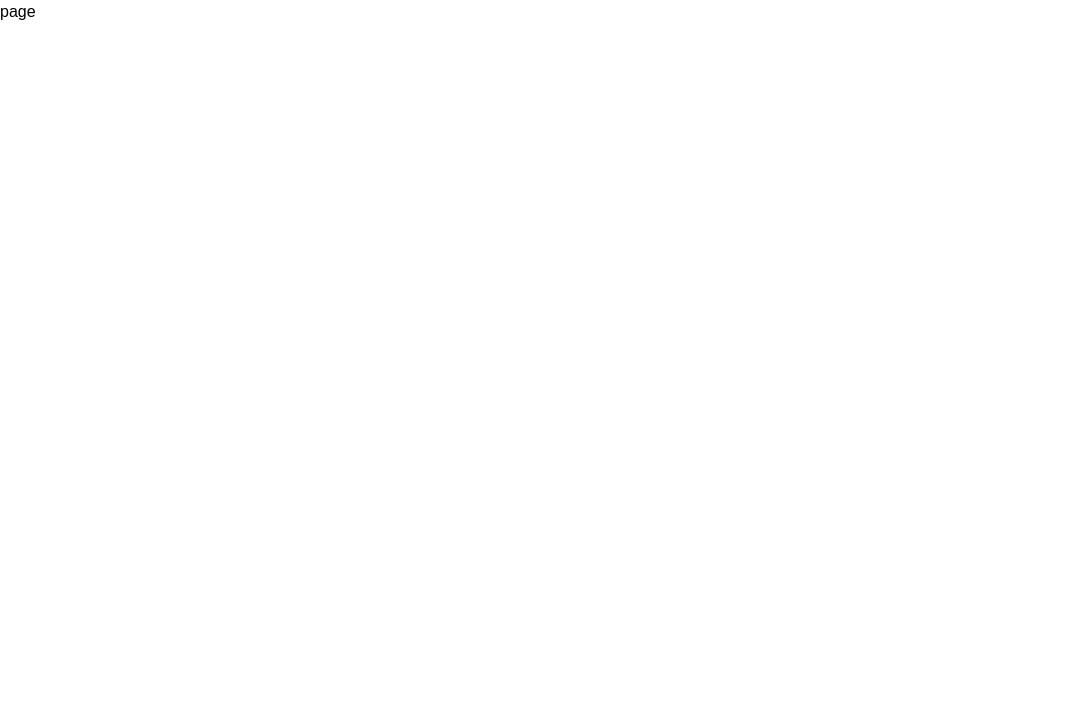
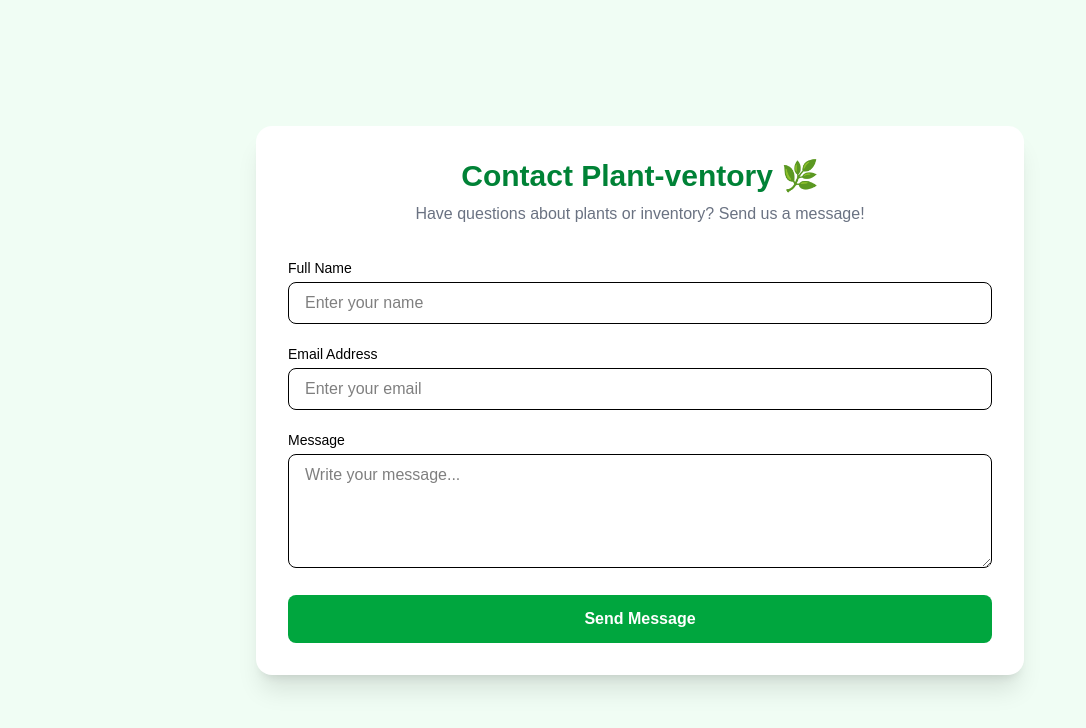
Before and after one commit to yasarahasini/plant-ventory, a Next.js app in the folder frontend/: page /contact in a window 1280 px wide. Shown: the top 728 px of the page, without its empty margins (0-1086 px from the left). Built offline with nearby package versions, Linux system fonts and the light colour scheme.

Commit message:
create contact page

```diff
--- a/frontend/app/(user)/contact/page.tsx
+++ b/frontend/app/(user)/contact/page.tsx
@@ -1,9 +1,65 @@
-import React from 'react'
+import React from "react";
 
-const page = () => {
+const Page: React.FC = () => {
   return (
-    <div>page</div>
-  )
-}
+    <div className="min-h-screen bg-green-50 flex items-center justify-center px-4 py-10">
+      <div className="w-full max-w-3xl bg-white shadow-xl rounded-2xl p-8">
 
-export default page
+        <h1 className="text-3xl font-bold text-center text-green-700 mb-2">
+          Contact Plant-ventory 🌿
+        </h1>
+        <p className="text-center text-gray-500 mb-8">
+          Have questions about plants or inventory? Send us a message!
+        </p>
+
+
+        <form className="space-y-5">
+
+
+          <div>
+            <label className="block text-sm font-medium mb-1">
+              Full Name
+            </label>
+            <input
+              type="text"
+              placeholder="Enter your name"
+              className="w-full border rounded-lg px-4 py-2 focus:outline-none focus:ring-2 focus:ring-green-500"
+            />
+          </div>
+
+
+          <div>
+            <label className="block text-sm font-medium mb-1">
+              Email Address
+            </label>
+            <input
+              type="email"
+              placeholder="Enter your email"
+              className="w-full border rounded-lg px-4 py-2 focus:outline-none focus:ring-2 focus:ring-green-500"
+            />
+          </div>
+
+          <div>
+            <label className="block text-sm font-medium mb-1">
+              Message
+            </label>
+            <textarea
+              rows={4}
+              placeholder="Write your message..."
+              className="w-full border rounded-lg px-4 py-2 focus:outline-none focus:ring-2 focus:ring-green-500"
+            />
+          </div>
+
+          <button
+            type="submit"
+            className="w-full bg-green-600 hover:bg-green-700 text-white font-semibold py-3 rounded-lg transition"
+          >
+            Send Message
+          </button>
+        </form>
+      </div>
+    </div>
+  );
+};
+
+export default Page;
--- a/frontend/app/page.tsx
+++ b/frontend/app/page.tsx
@@ -88,10 +88,10 @@ export default function AboutSection() {
           </div>
         </section>
 
-        <section className="max-w-6xl mx-auto px-6 py-24">
-          <div className="grid md:grid-cols-3 gap-8">
+        <section className="max-w-6xl mx-auto px-6 py-24 shadow hover:shadow-lg transition-all shadow-green-200">
+          <div className="grid md:grid-cols-3 gap-8 ">
             <FeatureCard
-              icon={<Leaf className="text-emerald-600" size={28} />}
+              icon={<Leaf className="text-emerald-600 " size={28} />}
               title="Smart Inventory"
               description="A centralized digital catalog for every species in your home, complete with custom notes and photos."
               delay={0}
```
